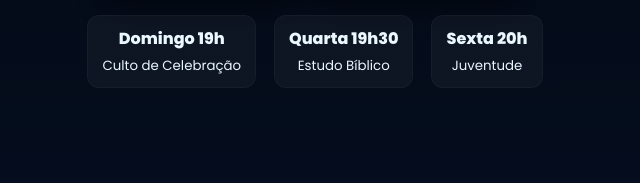
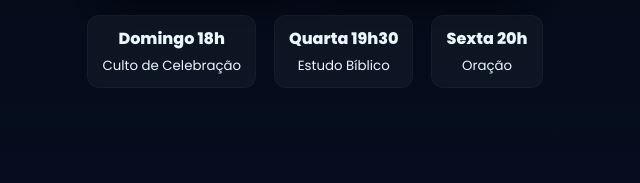
Before and after one commit to Israel700393/AGUAVIVA., a plain HTML site: page index.html in a window 1280 px wide. Shown: the part 497-680 px from the top of the page, 325-965 px from the left. Drawn offline with Linux system fonts and the light colour scheme; some packages are replaced by stand-ins of ours; a script that the page names is missing.

Commit message:
Update index.html

```diff
--- a/index.html
+++ b/index.html
@@ -229,9 +229,9 @@ small.legal{display:block;color:var(--muted);margin-top:8px}
         <a class="btn ghost" href="#quero"><i class="fa-solid fa-hand-holding-heart"></i> Quero fazer parte</a>
       </div>
       <div class="stats" style="margin-top:18px">
-        <div class="stat"><strong>Domingo 19h</strong><br><small>Culto de Celebração</small></div>
+        <div class="stat"><strong>Domingo 18h</strong><br><small>Culto de Celebração</small></div>
         <div class="stat"><strong>Quarta 19h30</strong><br><small>Estudo Bíblico</small></div>
-        <div class="stat"><strong>Sexta 20h</strong><br><small>Juventude</small></div>
+        <div class="stat"><strong>Sexta 20h</strong><br><small>Oração</small></div>
       </div>
     </div>
   </section>
```
